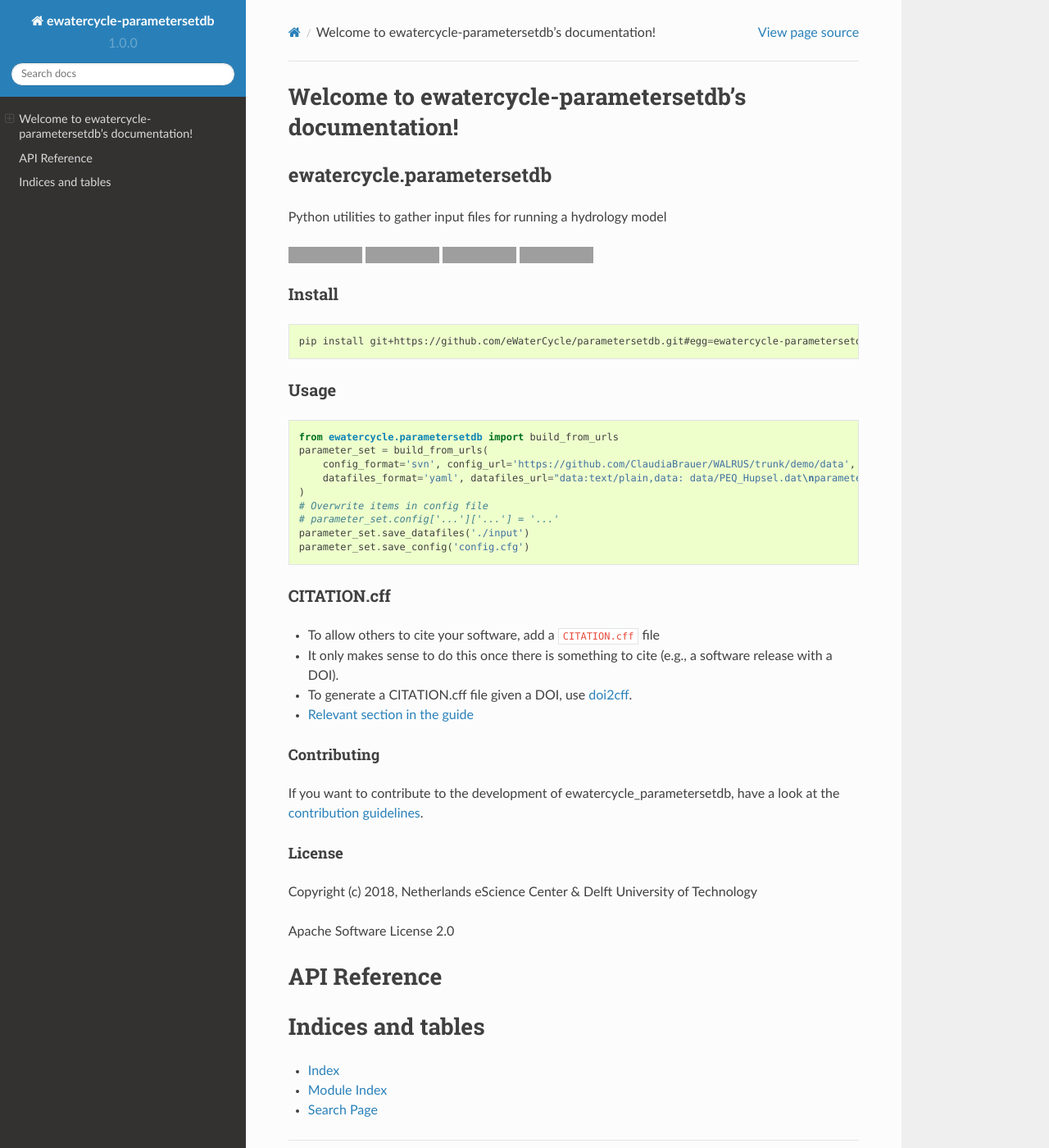
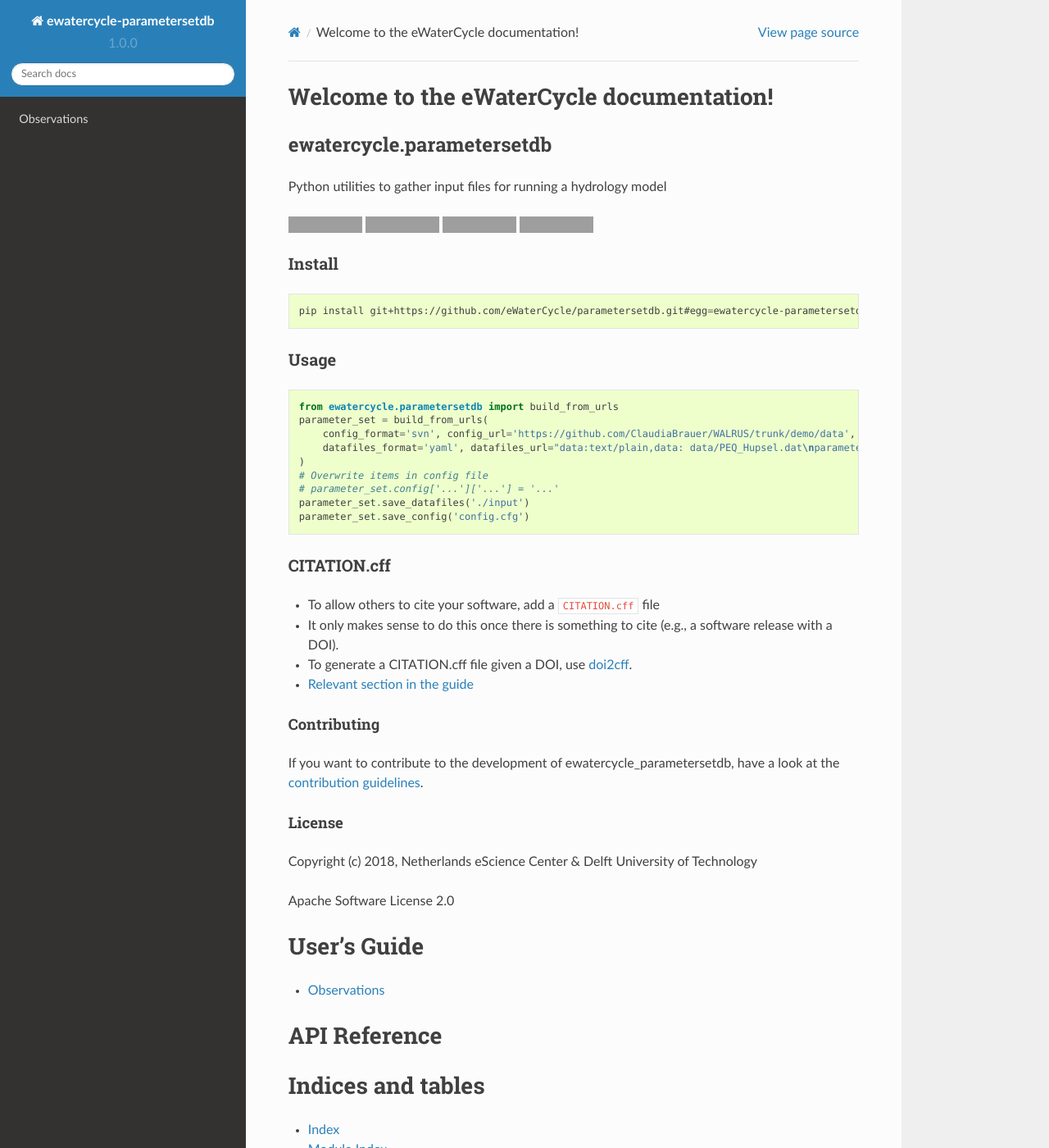
Before and after one commit to eWaterCycle/ewatercycle, a Sphinx documentation site: the page built from docs/index.rst, in a window 1280 px wide and 1400 px high. Shown: the whole window at 82% size. Built offline with Sphinx 7.4.7 and the Read the Docs theme 2.0.0, drawn with Linux system fonts in a browser that asks for light colours; pages that are not in the unit, such as notebooks, are missing from menus; grey boxes are pictures that could not be loaded.

Commit message:
added some space for documentation

```diff
--- a/docs/index.rst
+++ b/docs/index.rst
@@ -3,14 +3,18 @@
    You can adapt this file completely to your liking, but it should at least
    contain the root `toctree` directive.
 
-Welcome to ewatercycle-parametersetdb's documentation!
+Welcome to the eWaterCycle documentation!
 ==========================================================
+
+.. include:: ../README.rst
+
+User's Guide
+============
 
 .. toctree::
    :maxdepth: 2
-   :caption: Contents:
 
-.. include:: ../README.rst
+   observations
 
 API Reference
 =============
--- /dev/null
+++ b/docs/observations.rst
@@ -0,0 +1,4 @@
+Observations
+============
+
+This is the observations documentation
```
